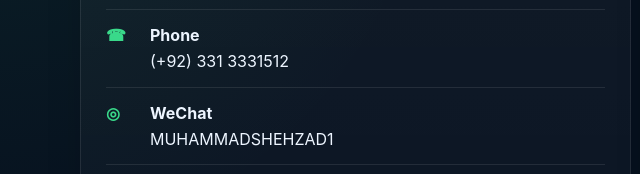
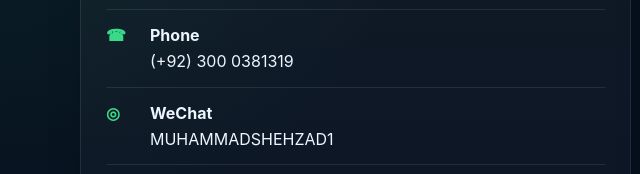
Before and after one commit to DBDMLABS/DBDMLABS.github.io, a plain HTML site: page contact.html in a window 1280 px wide. Shown: the part 556-730 px from the top of the page, 0-640 px from the left. Drawn offline with Linux system fonts and the light colour scheme.

Commit message:
Update contact.html

```diff
--- a/contact.html
+++ b/contact.html
@@ -31,7 +31,7 @@
 <section class="section"><div class="container grid grid-2">
   <article class="card"><div class="eyebrow">Contact</div><h2>Get in touch</h2>
     <div class="contact-row"><div class="contact-icon">✉</div><div><strong>Email</strong><br><a href="mailto:muhammadshehzad381319@gmail.com">muhammadshehzad381319@gmail.com</a></div></div>
-    <div class="contact-row"><div class="contact-icon">☎</div><div><strong>Phone</strong><br>(+92) 331 3331512</div></div>
+    <div class="contact-row"><div class="contact-icon">☎</div><div><strong>Phone</strong><br>(+92) 300 0381319</div></div>
     <div class="contact-row"><div class="contact-icon">◎</div><div><strong>WeChat</strong><br>MUHAMMADSHEHZAD1</div></div>
     <div class="contact-row"><div class="contact-icon">⌂</div><div><strong>Address</strong><br>Chaudhary Colony, Jhang, 35200, Punjab, Pakistan</div></div>
   </article>
```
